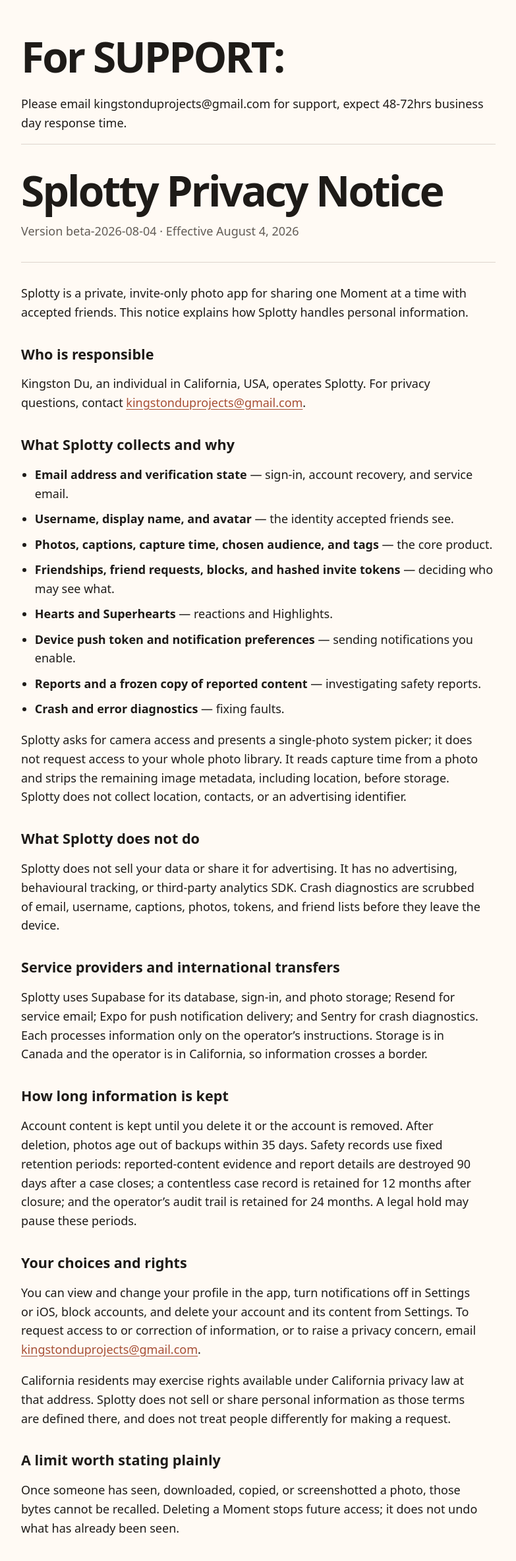
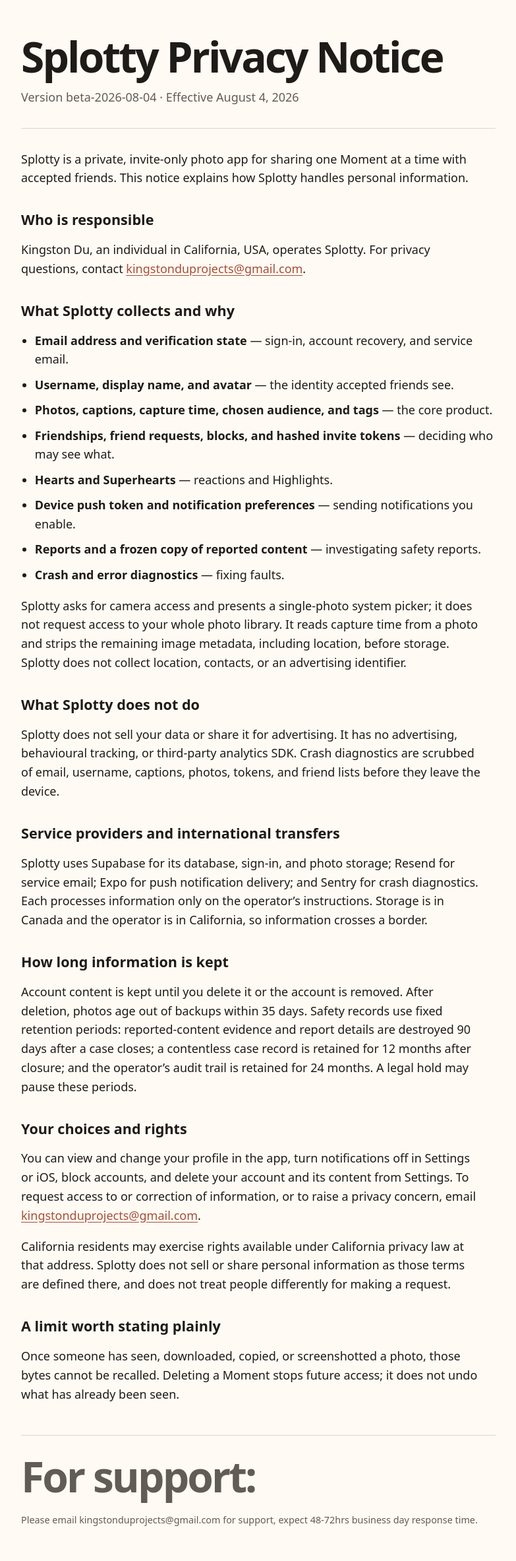
Before and after one commit to kingston-du/splotty-privacy-policy, a plain HTML site: page index.html in a window 1280 px wide. Shown: the whole page at 66% size, without its empty margins (248-1031 px from the left). Drawn offline with Linux system fonts and the light colour scheme.

Commit message:
Update index.html

```diff
--- a/index.html
+++ b/index.html
@@ -41,10 +41,7 @@
   </head>
   <body>
     <main>
-      <header>
-        <h1> For SUPPORT:</h1>
-        <p> Please email <email>kingstonduprojects@gmail.com</email> for support, expect 48-72hrs business day response time.</p>
-      </header>
+
       <header>
         <h1>Splotty Privacy Notice</h1>
         <p class="meta">Version beta-2026-08-04 &middot; Effective August 4, 2026</p>
@@ -84,7 +81,10 @@
 
       <h2>A limit worth stating plainly</h2>
       <p>Once someone has seen, downloaded, copied, or screenshotted a photo, those bytes cannot be recalled. Deleting a Moment stops future access; it does not undo what has already been seen.</p>
-
+    <footer>
+        <h1> For support:</h1>
+        <p> Please email <email>kingstonduprojects@gmail.com</email> for support, expect 48-72hrs business day response time.</p>
+      </footer>
     </main>
   </body>
 </html>
```
